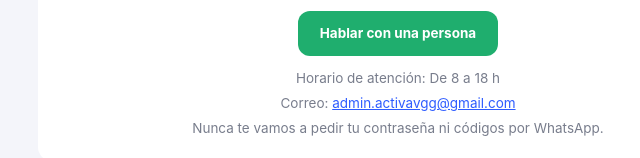
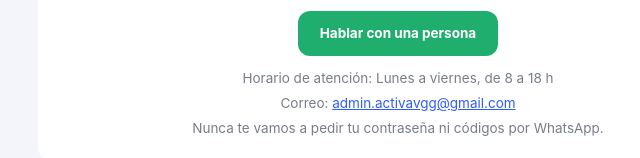
Before and after one commit to josiasbongiovanni-cmd/activa-local-web, a plain HTML site: page ayuda/index.html in a window 1280 px wide. Shown: the part 2960-3118 px from the top of the page, without its empty margins (242-882 px from the left). Drawn offline with Linux system fonts and the light colour scheme.

Commit message:
Help Center: hours Monday to Friday
Co-Authored-By: Claude Sonnet 5.5 <noreply@anthropic.com>

```diff
--- a/ayuda/index.html
+++ b/ayuda/index.html
@@ -374,7 +374,7 @@
   <div class="contact">
     <strong>¿Seguís con dudas?</strong>
     <p><a class="btn" href="https://wa.me/5493417381220?text=Hola%2C%20necesito%20ayuda%20con%20Activa%20Local.">Hablar con una persona</a></p>
-    <p>Horario de atención: De 8 a 18 h</p>
+    <p>Horario de atención: Lunes a viernes, de 8 a 18 h</p>
     <p>Correo: <a href="mailto:admin.activavgg@gmail.com">admin.activavgg@gmail.com</a></p>
     <p>Nunca te vamos a pedir tu contraseña ni códigos por WhatsApp.</p>
   </div>
```
